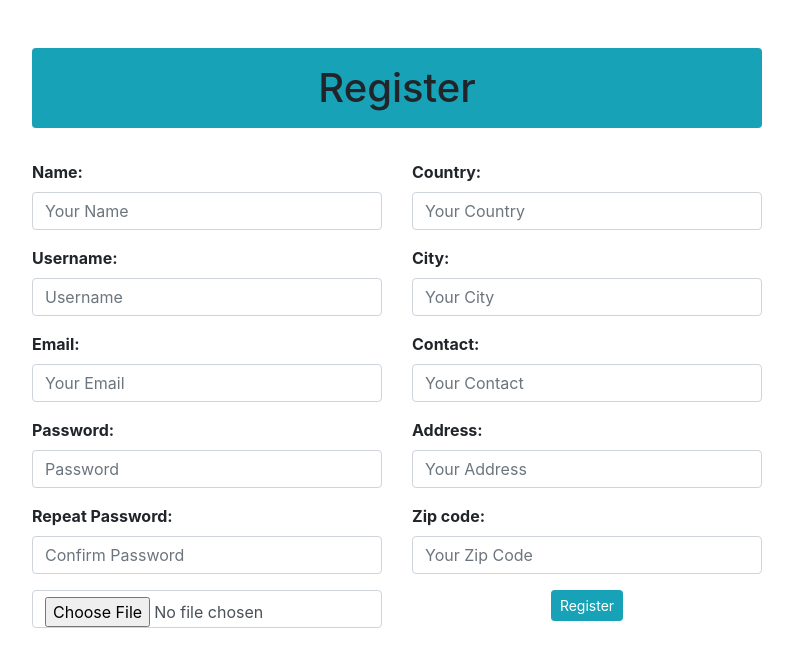
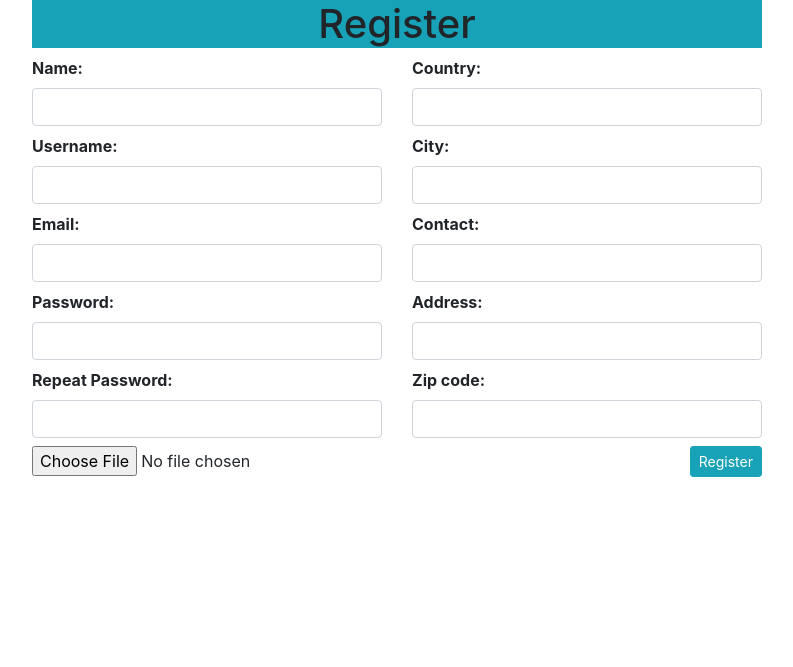
Before and after one commit to Muhammadnihalc/E-Commerce-APP, a Flask app: page /user/register in a window 1280 px wide. Shown: the top 667 px of the page, without its empty margins (243-1036 px from the left). Run offline with Flask 3, Linux system fonts and the light colour scheme; some libraries are stand-ins or nearby versions.

Commit message:
Update register.html

```diff
--- a/src/templates/customer/register.html
+++ b/src/templates/customer/register.html
@@ -2,58 +2,34 @@
 {% block content %}
 {% from "_formhelpers.html" import render_field %}
 
-<div class="container mt-5">
+
+<div class="container">
     <div class="row">
         <div class="col-md-2"></div>
         <div class="col-md-8">
-            <h1 class="bg-info text-center p-3 rounded">Register</h1>
+            <h1 class="bg-info text-center">Register</h1>
         </div>
         <div class="col-md-2"></div>
     </div>
-
-    <form action="" method="post" class="mt-4">
+    <form action="" method="post">
         {{ form.csrf_token }}
         <div class="row">
             <div class="col-md-2"></div>
             <div class="col-md-4">
-                <div class="mb-3">
-                    {{ render_field(form.name, class="form-control", placeholder="Your Name") }}
-                </div>
-                <div class="mb-3">
-                    {{ render_field(form.username, class="form-control", placeholder="Username") }}
-                </div>
-                <div class="mb-3">
-                    {{ render_field(form.email, class="form-control", placeholder="Your Email") }}
-                </div>
-                <div class="mb-3">
-                    {{ render_field(form.password, class="form-control", placeholder="Password") }}
-                </div>
-                <div class="mb-3">
-                    {{ render_field(form.confirm, class="form-control", placeholder="Confirm Password") }}
-                </div>
-                <div class="mb-3">
-                    {{ form.profile(class="form-control") }}
-                </div>
+                {{ render_field(form.name, class="form-control")}}
+                {{ render_field(form.username,class="form-control")}}
+                {{ render_field(form.email,class="form-control")}}
+                {{ render_field(form.password, class="form-control")}}
+                {{ render_field(form.confirm ,class="form-control")}}
+                {{ form.profile() }}
             </div>
             <div class="col-md-4">
-                <div class="mb-3">
-                    {{ render_field(form.country, class="form-control", placeholder="Your Country") }}
-                </div>
-                <div class="mb-3">
-                    {{ render_field(form.city, class="form-control", placeholder="Your City") }}
-                </div>
-                <div class="mb-3">
-                    {{ render_field(form.contact, class="form-control", placeholder="Your Contact") }}
-                </div>
-                <div class="mb-3">
-                    {{ render_field(form.address, class="form-control", placeholder="Your Address") }}
-                </div>
-                <div class="mb-3">
-                    {{ render_field(form.zipcode, class="form-control", placeholder="Your Zip Code") }}
-                </div>
-                <div class="text-center">
-                    {{ form.submit(class="btn btn-sm btn-info") }}
-                </div>
+                {{ render_field(form.country,class="form-control")}}
+                {{ render_field(form.city, class="form-control")}}
+                {{ render_field(form.contact, class="form-control")}}
+                {{ render_field(form.address, class="form-control")}}
+                {{ render_field(form.zipcode, class="form-control")}}
+                {{ form.submit(class="btn btn-sm btn-info float-right") }}
             </div>
             <div class="col-md-2"></div>
         </div>
```
